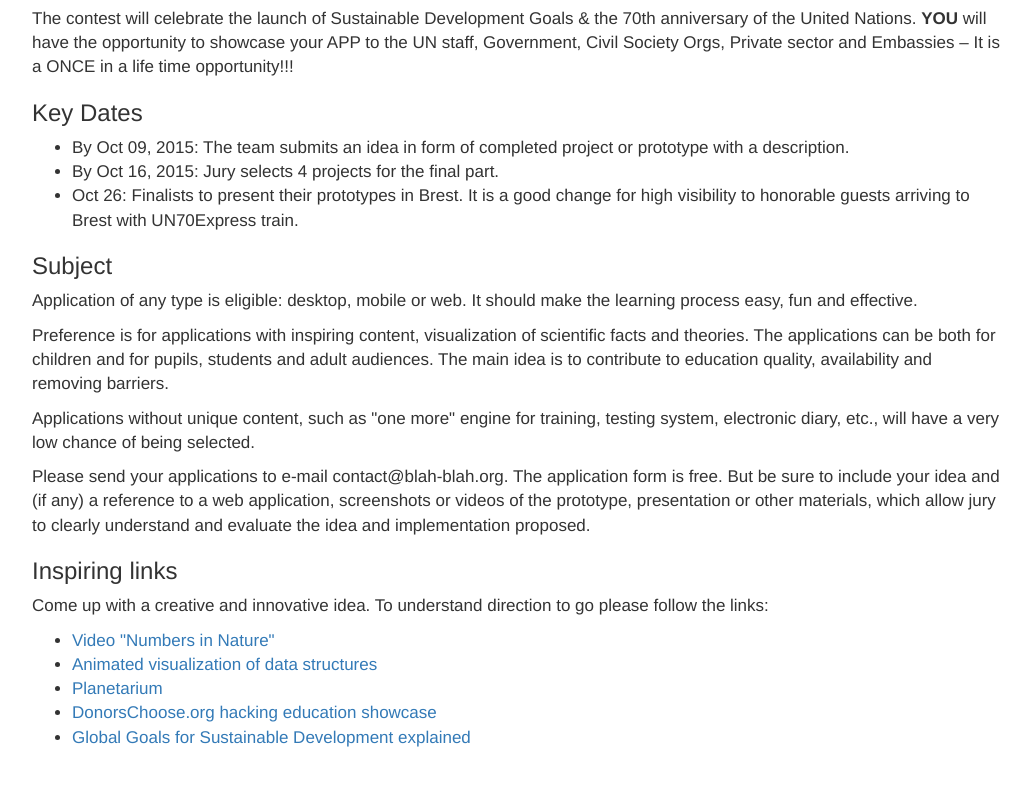
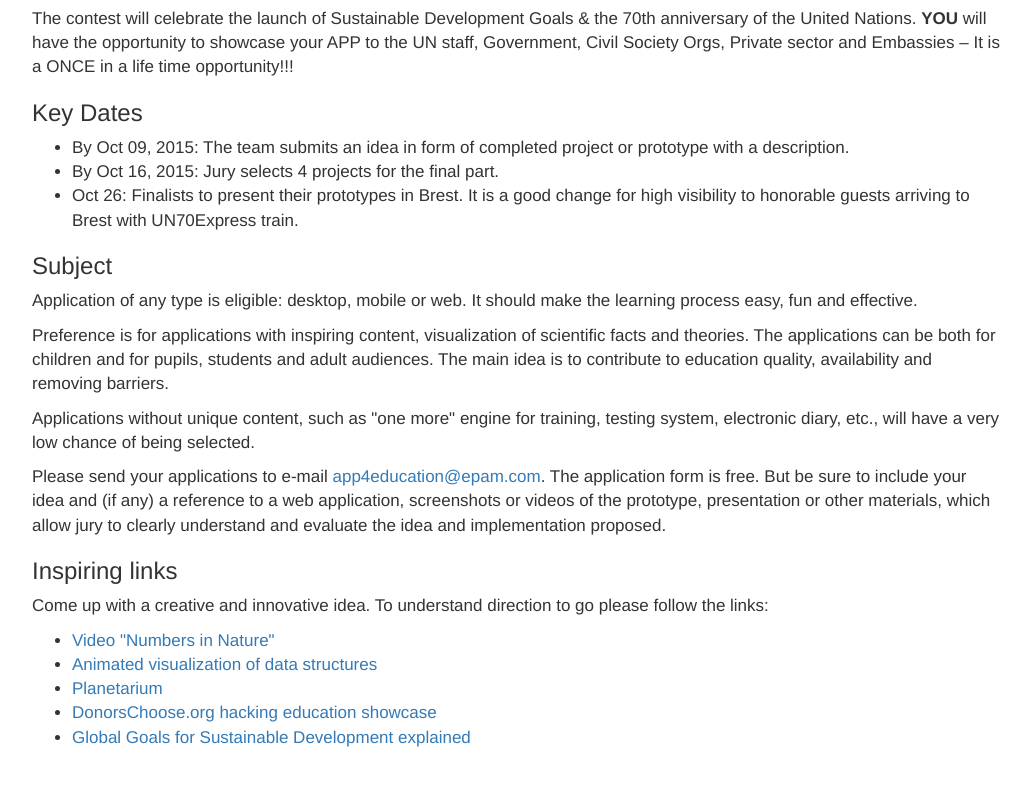
Before and after one commit to aorgish/aorgish.github.io, a plain HTML site: page index.html in a window 1280 px wide. Shown: the part 701-1486 px from the top of the page, without its empty margins (123-1154 px from the left). Drawn offline with nearby package versions, Linux system fonts and the light colour scheme.

Commit message:
update email for contacts

```diff
--- a/index.html
+++ b/index.html
@@ -96,7 +96,7 @@
             </p><p>
                 Applications without unique content, such as "one more" engine for training, testing system, electronic diary, etc., will have a very low chance of being selected.
             </p><p>
-                Please send your applications to e-mail contact@blah-blah.org. The application form is free. But be sure to include your idea and (if any) a reference to a web application, screenshots or videos of the prototype, presentation or other materials, which allow jury to clearly understand and evaluate the idea and implementation proposed.
+                Please send your applications to e-mail <a href="mailto:app4education@epam.com">app4education@epam.com</a>. The application form is free. But be sure to include your idea and (if any) a reference to a web application, screenshots or videos of the prototype, presentation or other materials, which allow jury to clearly understand and evaluate the idea and implementation proposed.
             </p>
             <h3>Inspiring links</h3>
             <p>
```
